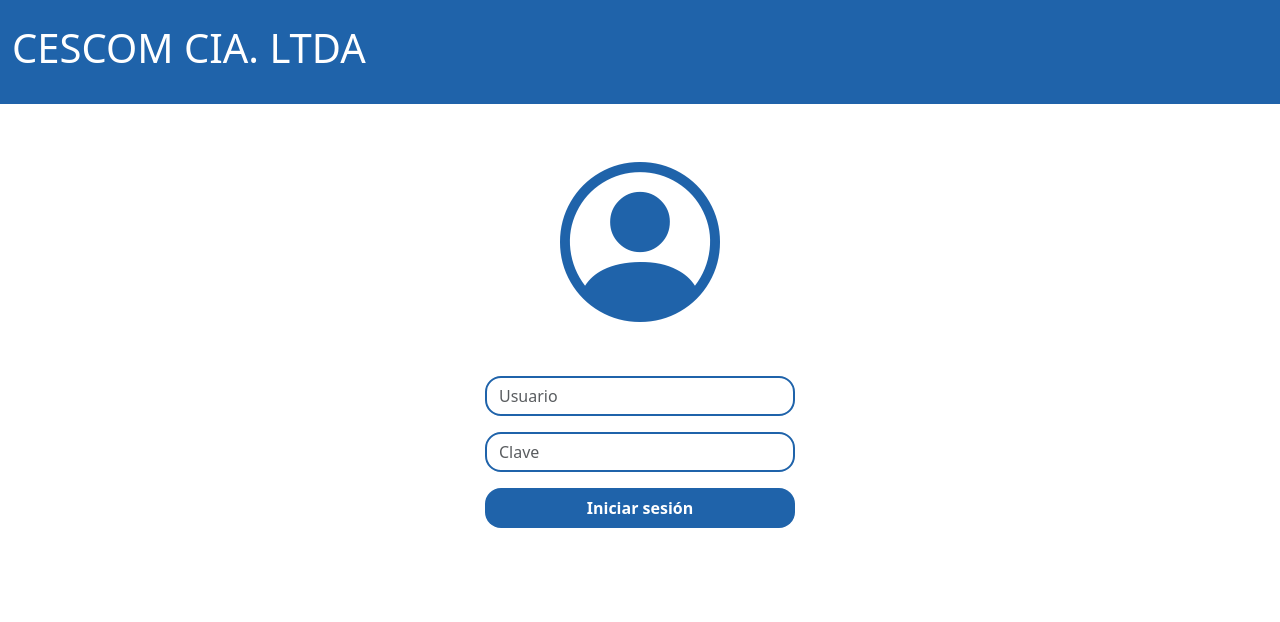
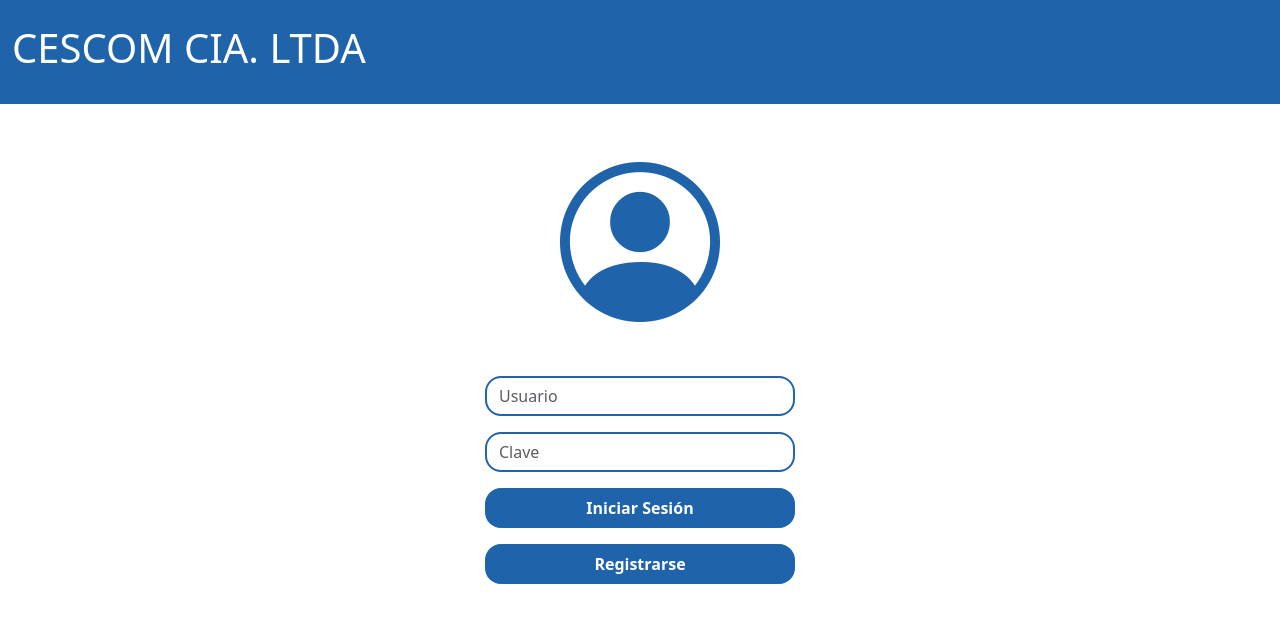
Before and after one commit to ZarateSofia/CESCOM, an Angular app in the folder CESCOM/: page / in a window 1280 px wide. Shown: the top 622 px of the page. Built offline with nearby package versions, Linux system fonts and the light colour scheme.

Commit message:
Boton Registrar

```diff
--- a/CESCOM/src/app/pages/dashboard/dashboard.component.css
+++ b/CESCOM/src/app/pages/dashboard/dashboard.component.css
@@ -16,6 +16,12 @@
     font-weight: bold;
 }
 
+#register{
+    background-color: #1F63AA;
+    font-weight: bold;
+}
+
+
 /*#fondo{
     background-image: url('radios.jpg');
     background-size: 100%;
--- a/CESCOM/src/app/pages/dashboard/dashboard.component.html
+++ b/CESCOM/src/app/pages/dashboard/dashboard.component.html
@@ -10,7 +10,10 @@
             <input type="password" class="form-control border-2 rounded-4 w-25" id="clave" placeholder="Clave">
         </div>
         <div class="p-2 ">
-            <button type="submit" class="btn border-2 rounded-4 w-25 text-white " id="log">Iniciar sesión</button>
+            <button type="submit" class="btn border-2 rounded-4 w-25 text-white " id="log">Iniciar Sesión</button>
+        </div>
+        <div class="p-2">
+            <button class="btn border-2 rounded-4 w-25 text-white " id="register">Registrarse</button>
         </div>
     </div>
 </div>
```
